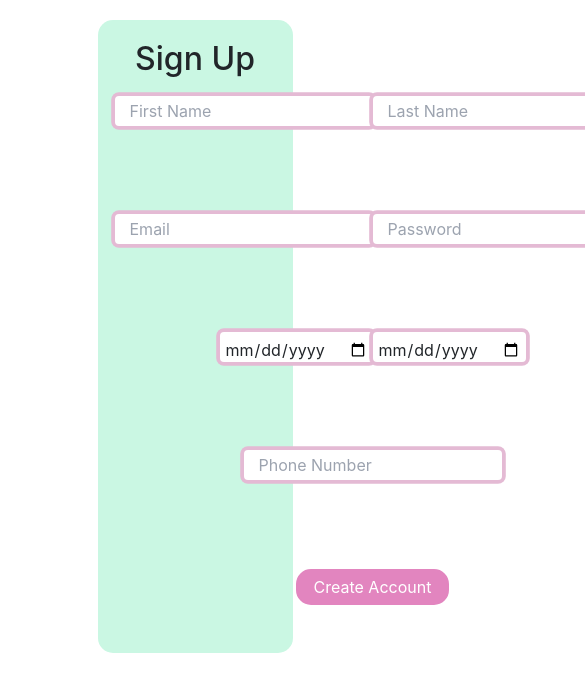
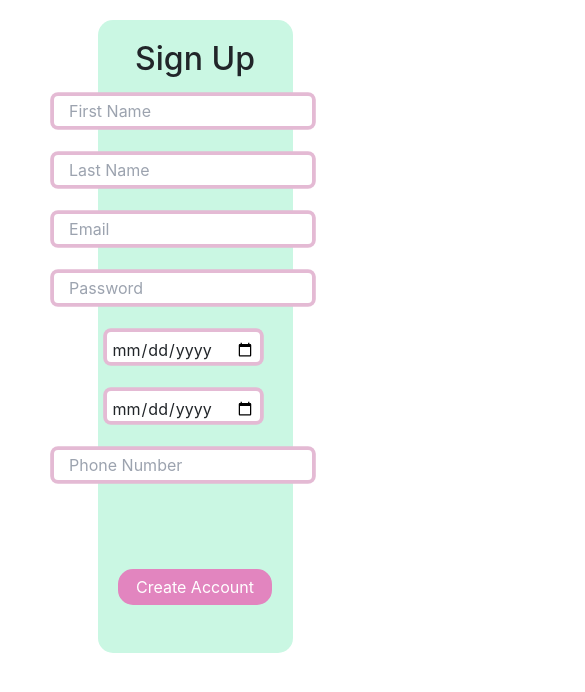
Before and after one commit to JennyRussell/Project-3, a React (Create React App) app: page /signup in a window 390 px wide. Shown: the top 692 px of the page, 585 px wide, since content can reach past the window. Built offline with nearby package versions, Linux system fonts and the light colour scheme.

Commit message:
update css

```diff
--- a/src/components/login/style.css
+++ b/src/components/login/style.css
@@ -100,3 +100,37 @@ input {
   text-shadow: 0 0 0.125em hsl(0, 0%, 100% / 0.3), 0 0 0.45em currentColor;
   box-shadow: inset 0 0 0.5em 0 #e285bf, 0 0 0.5em 0 #e285bf; */
 }
+
+@media only screen and (max-width: 950px) {
+  container-rg {
+    padding-left: 10px;
+    padding-right: 10px;
+  }
+  .content-rg {
+    max-width: 400px;
+  }
+}
+
+@media only screen and (max-width: 949px) {
+  .container-rg {
+    flex-direction: column;
+    align-items: center;
+  }
+
+  .row {
+    width: 160px;
+    margin: auto;
+  }
+}
+
+@media only screen and (max-width: 576px) {
+  .container-rg {
+    flex-direction: column;
+    align-items: center;
+  }
+
+  .row {
+    max-width: 160px;
+    margin: auto;
+  }
+}
```
Also changed, not shown: 1 other file (tests, documents, lock files or other folders).
